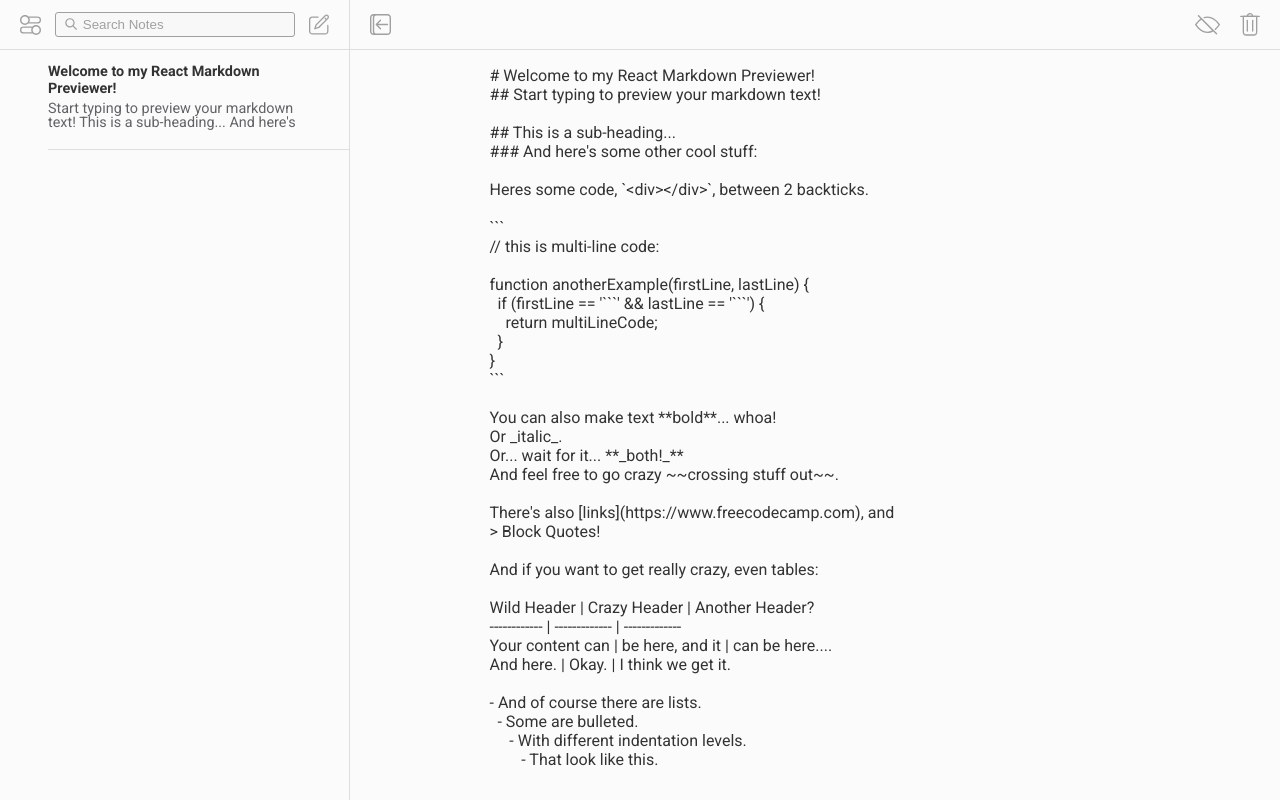
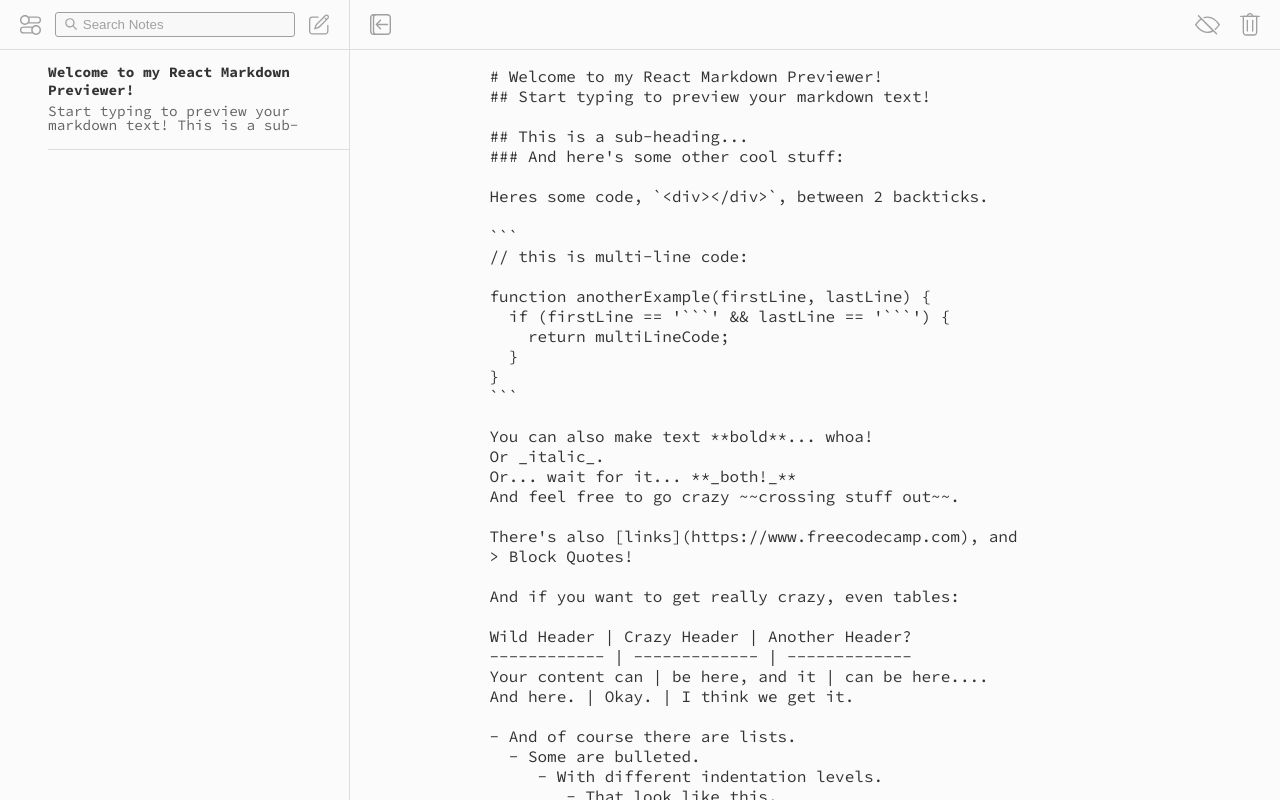
Before and after one commit to CBStanley12/easynote, a React (Create React App) app: page / in a window 1280 px wide. Built offline with nearby package versions, Linux system fonts and the light colour scheme.

Commit message:
refactor: implement custom hook to utilise localStorage

```diff
--- a/src/components/App/App.css
+++ b/src/components/App/App.css
@@ -1,6 +1,5 @@
 @import "../../styles/_variables.css";
 
-/* || Base Styles || */
 html {
   box-sizing: border-box;
 }
@@ -36,45 +35,6 @@ textarea:disabled {
   background-color: transparent;
 }
 
-/* || Variables || */
-/*:root {
-  --color-primary: #6c5ce7;
-  --color-secondary: #a0a0a0;
-  --color-background: #fbfbfb;
-  --color-border: #dedede;
-  --color-text: #333333;
-  --color-select-bg: #fff;
-  --color-select-bg--unfocused: #ededed;
-  --color-select-border--unfocused: #999;
-
-  --font-serif: "Roboto Slab", serif;
-  --font-sans: "Roboto", sans-serif;
-  --font-mono: "Roboto Mono", monospace;
-}
-
-[data-theme="dark"] {
-  --color-secondary: #5b5b5b;
-  --color-background: #2c2c2e;
-  --color-border: #383b3d;
-  --color-text: #333333;
-  --color-select-bg: #18181a;
-  --color-select-bg--unfocused: #27282b;
-  --color-select-border--unfocused: #515151;
-}*/
-
-[data-font="serif"] {
-  --font-content: var(--font-serif);
-}
-
-[data-font="sans"] {
-  --font-content: var(--font-sans);
-}
-
-[data-font="mono"] {
-  --font-content: var(--font-mono);
-}
-
-/* || Layout || */
 .l-container {
   background-color: #FBFBFB;
   color: var(--color-text);
--- a/src/components/Sidebar/styles.css
+++ b/src/components/Sidebar/styles.css
@@ -7,6 +7,7 @@
 
 .sidebar {
 	border-right: 1px solid var(--clr-border);
+	font-family: var(--font-content);
 	grid-area: sidebar;
 }
 
--- a/src/styles/_variables.css
+++ b/src/styles/_variables.css
@@ -27,7 +27,7 @@
 	--mono-source: "Source Code Pro", monospace;
 
 	--font-primary: var(--sans-roboto);
-	--font-editor: var(--sans-roboto);
+	--font-content: var(--mono-source);
 }
 
 [data-theme="light"] {
```
Also changed, not shown: src/hooks/UseLocalStorage.js (added, +27 -0 lines).
